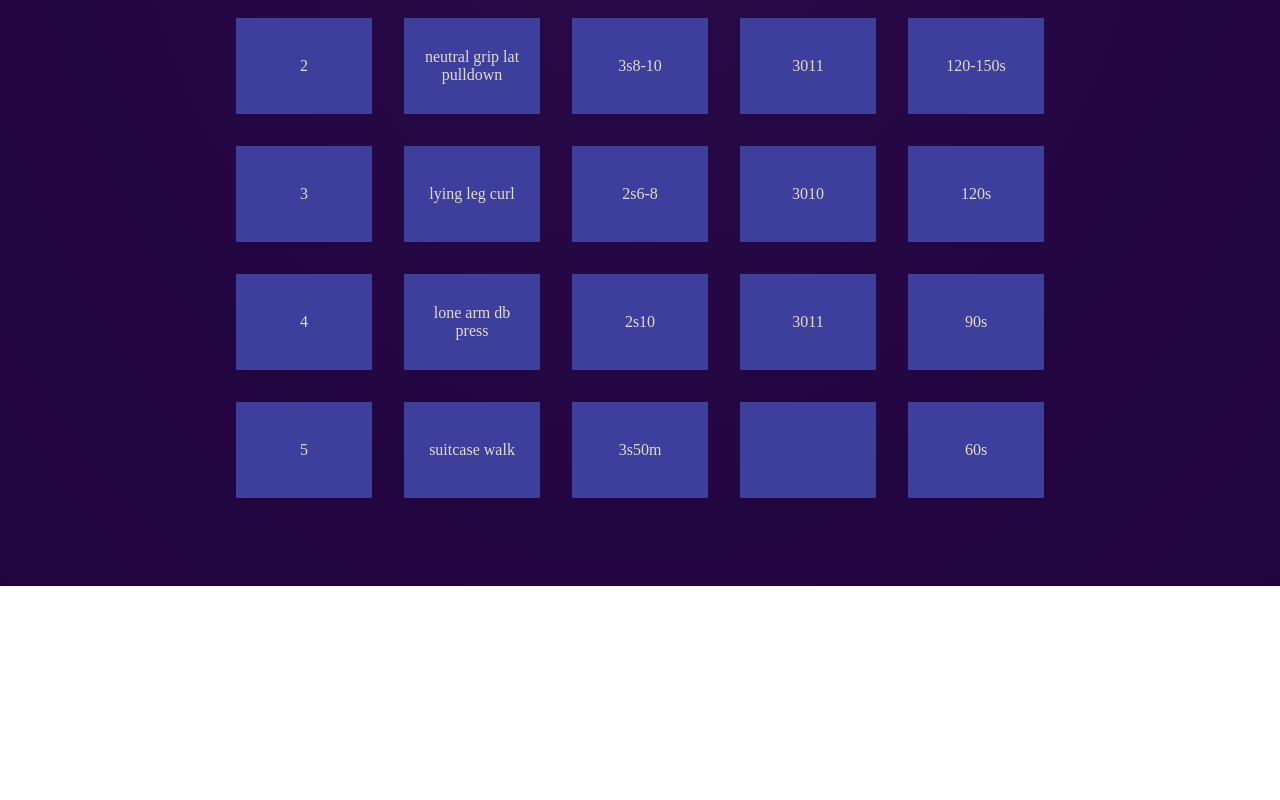
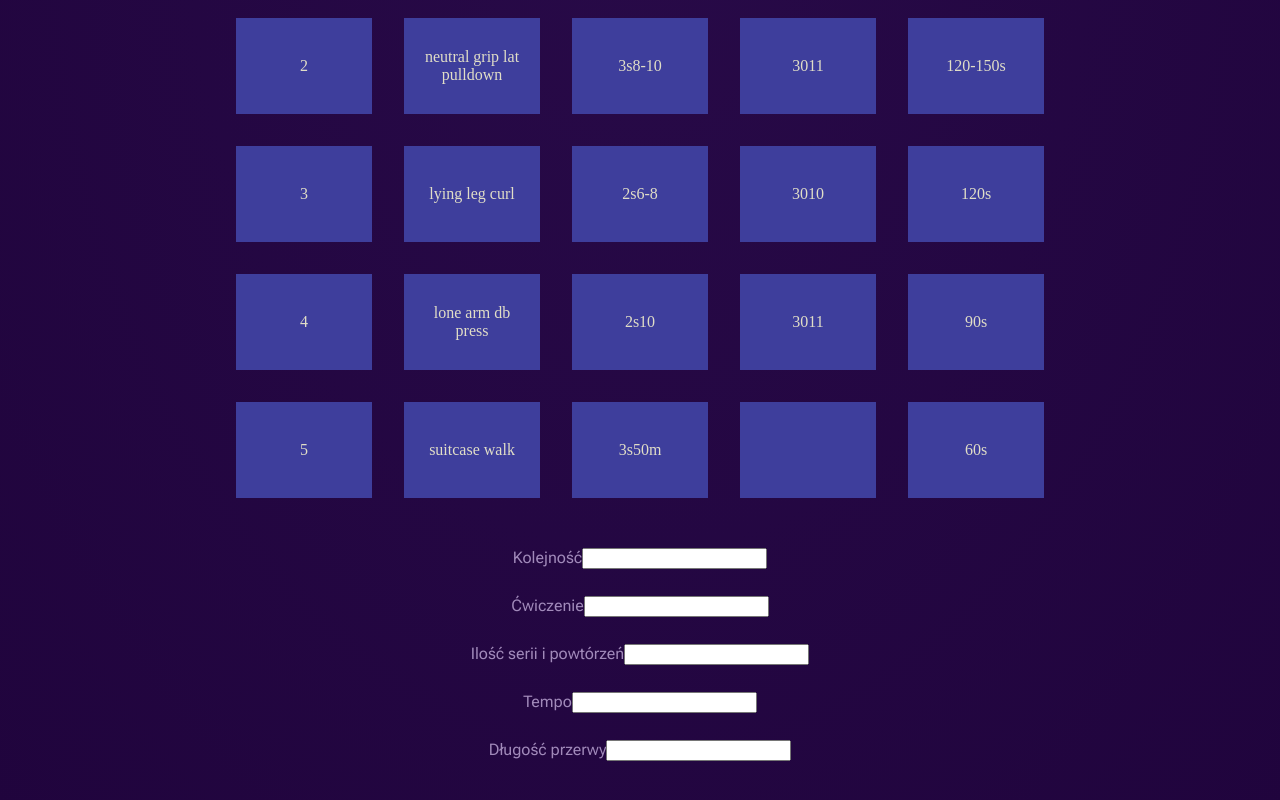
Before and after one commit to kajzerkasia/GymTrainingPlannerRemasteredFront, a React (Vite) app: page / in a window 1280 px wide. Shown: the part 1072-1872 px from the top of the page. Before the commit the page ends 1658 px from the top, so only its background shows below. Built offline with nearby package versions, Linux system fonts and the light colour scheme; a web font is replaced by a local one.

Commit message:
Added inputs to ExercisesInput.jsx and added lifted up state "exercisesInput" in App.jsx

```diff
--- a/src/App.jsx
+++ b/src/App.jsx
@@ -3,6 +3,7 @@ import Header from "./components/Header/Header.jsx";
 import Plans from "./components/Plans/Plans.jsx";
 import Exercises from "./components/Exercises/Exercises.jsx";
 import {useState} from "react";
+import ExercisesInput from "./components/ExercisesInput/ExercisesInput.jsx";
 
 function App() {
     const [exercisesInput, setExercisesInput] = useState({
@@ -13,6 +14,15 @@ function App() {
         rest: '',
     })
 
+    function handleChange(inputIdentifier, newValue) {
+        setExercisesInput(prevExercisesInput => {
+            return {
+                ...prevExercisesInput,
+                [inputIdentifier]: newValue
+            };
+        });
+    }
+
     return (
         <div>
             <Header/>
@@ -20,6 +30,9 @@ function App() {
                 <Plans/>
             </main>
             <Exercises/>
+            <ExercisesInput
+                exercisesInput={exercisesInput}
+                onChange={handleChange}/>
         </div>
     )
 }
--- a/src/components/ExercisesInput/ExercisesInput.jsx
+++ b/src/components/ExercisesInput/ExercisesInput.jsx
@@ -1,13 +1,72 @@
 import React from 'react';
 import Section from "../Section.jsx";
 
-const ExercisesInput = () => {
+const ExercisesInput = ({ onChange, exercisesInput }) => {
     return (
         <Section>
+            <div className="single-exercises-input">
+                <p>
+                    <label>Kolejność</label>
+                    <input
+                        type="text"
+                        required
+                        value={exercisesInput.order}
+                        onChange={(event) =>
+                            onChange('order', event.target.value)
+                    }
+                    />
+                </p>
+            </div>
             <div>
                 <p>
-                    <label></label>
-                    <input type="text"/>
+                    <label>Ćwiczenie</label>
+                    <input
+                        type="text"
+                        required
+                        value={exercisesInput.exercise}
+                        onChange={(event) =>
+                            onChange('exercise', event.target.value)
+                        }
+                    />
+                </p>
+            </div>
+            <div>
+                <p>
+                    <label>Ilość serii i powtórzeń</label>
+                    <input
+                        type="text"
+                        required
+                        value={exercisesInput.seriesAndRepetitions}
+                        onChange={(event) =>
+                            onChange('seriesAndRepetitions', event.target.value)
+                        }
+                    />
+                </p>
+            </div>
+            <div>
+                <p>
+                    <label>Tempo</label>
+                    <input
+                        type="text"
+                        required
+                        value={exercisesInput.tempo}
+                        onChange={(event) =>
+                            onChange('tempo', event.target.value)
+                        }
+                    />
+                </p>
+            </div>
+            <div>
+                <p>
+                    <label>Długość przerwy</label>
+                    <input
+                        type="text"
+                        required
+                        value={exercisesInput.rest}
+                        onChange={(event) =>
+                            onChange('rest', event.target.value)
+                        }
+                    />
                 </p>
             </div>
         </Section>
```
